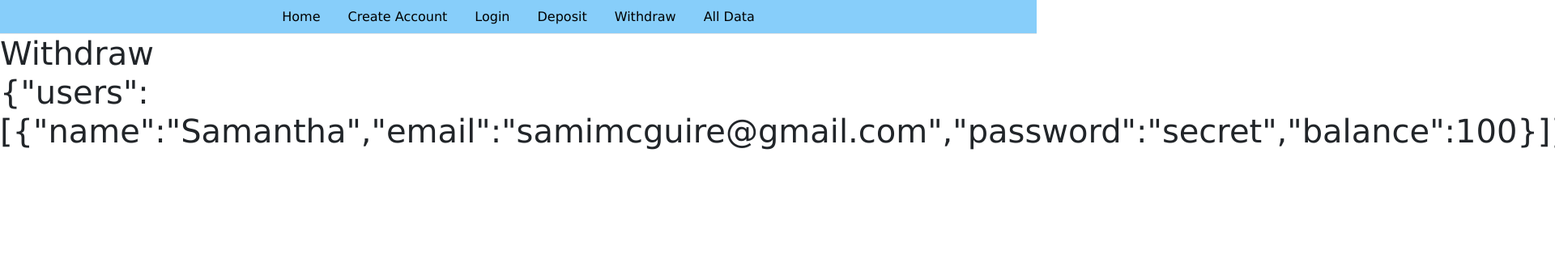
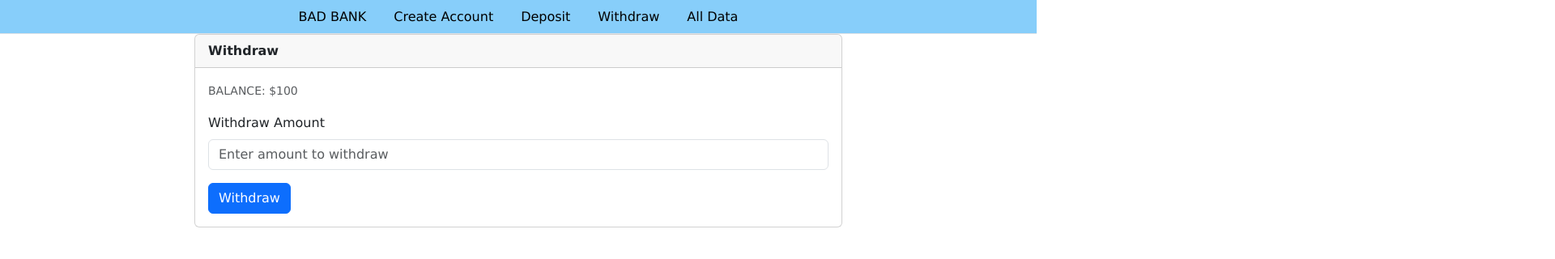
Before and after one commit to samimcguire/good-bank-app, a React (Create React App) app: page /withdraw in a window 1280 px wide. Shown: the top 320 px of the page at 81% size, 1920 px wide, since content can reach past the window. Built offline with nearby package versions, Linux system fonts and the light colour scheme.

Commit message:
Depost and Withdraw compnent creation

```diff
--- a/src/components/Deposit.js
+++ b/src/components/Deposit.js
@@ -1,12 +1,61 @@
-import { useContext } from "react";
+import { useContext, useState } from "react";
 import { UserContext } from "../context";
+import Card from 'react-bootstrap/Card';
+import Button from 'react-bootstrap/Button';
+import Form from 'react-bootstrap/Form';
 
 const Deposit = () => {
+    // Balance is always initially set to 100
+    const [deposit, setDeposit] = useState('');
+    const [balance, setBalance] = useState(100);
+    const [validTransaction, setValidTransaction] = useState(false);
     const ctx = useContext(UserContext);
+
+    let status = `BALANCE:    $${balance}`;
+
+    const handleChange = (event) => {
+        console.log(Number(event.target.value));
+        if (Number(event.target.value) <= 0) {
+        return setValidTransaction(false);
+        }
+        if (Number(event.target.value) > balance) {
+        setValidTransaction(false);
+        } else {
+        setValidTransaction(true);
+        }
+        setDeposit(Number(event.target.value));
+    };
+
+    const handleSubmit = (event) => {
+        let newBalance = balance + deposit;
+        setBalance(newBalance);
+        setValidTransaction(false);
+        event.preventDefault();
+        ctx.users.push({balance});
+    };
+
     return (
-        <h1>Deposit<br/>
-            {JSON.stringify(ctx)}
-        </h1>
+        <Card style={{ width: '50rem', top: 'center', left: '15rem' }}>
+            <Card.Header style={{ fontWeight:"bold" }}>Deposit</Card.Header>
+            <Card.Body>
+                <Form>
+                    <Form.Group className="mb-3">
+                        <Form.Text id="total">
+                        {status}
+                        </Form.Text>
+                    </Form.Group>
+
+                    <Form.Group className="mb-3">
+                        <Form.Label>Deposit Amount</Form.Label>
+                        <Form.Control type="number" id="deposit" placeholder="Enter deposit amount" value={deposit} onChange={handleChange} />
+                    </Form.Group>
+
+                    <Button variant="primary" type="submit"  onClick={handleSubmit}>
+                        Deposit
+                    </Button>
+                </Form>
+            </Card.Body>
+        </Card>
     );
 };
 
--- a/src/components/Navbar.js
+++ b/src/components/Navbar.js
@@ -1,11 +1,12 @@
 import { Link } from "react-router-dom";
+
 
 const Navbar = () => {
    return (
     <ul className="nav justify-content-center nav-tabs">
-        <Link to='/' className="nav-link" ><li className="nav-item" data-toggle="tooltip" data-placement="top" title="Navigate to Bank home page">Home</li></Link>
+        <Link to='/' className="nav-link" ><li className="nav-item" data-toggle="tooltip" data-placement="top" title="Navigate to Bank home page">BAD BANK</li></Link>
         <Link to="/createaccount" className="nav-link"><li className="nav-item" data-toggle="tooltip" data-placement="top" title="Create your Bank Account">Create Account</li></Link>
-        <Link to="/login" className="nav-link"><li className="nav-item" data-toggle="tooltip" data-placement="top" title="Login to your account">Login</li></Link>
+       {/* <Link to="/login" className="nav-link"><li className="nav-item" data-toggle="tooltip" data-placement="top" title="Login to your account">Login</li></Link> */}
         <Link to="/deposit" className="nav-link"><li className="nav-item" data-toggle="tooltip" data-placement="top" title="Navigate to deposit funds">Deposit</li></Link>
         <Link to="/withdraw" className="nav-link"><li className="nav-item" data-toggle="tooltip" data-placement="top" title="Navigate to withdraw funds">Withdraw</li></Link>
         <Link to="/alldata" className="nav-link"><li className="nav-item" data-toggle="tooltip" data-placement="top" title="Navigate to see all data">All Data</li></Link>
--- a/src/components/Withdraw.js
+++ b/src/components/Withdraw.js
@@ -1,13 +1,62 @@
-import { useContext } from "react";
+import { useContext, useState } from "react";
 import { UserContext } from "../context";
+import Card from 'react-bootstrap/Card';
+import Button from 'react-bootstrap/Button';
+import Form from 'react-bootstrap/Form';
 
 const Withdraw = () => {
+    // Balance is always initially set to 100
+    const [withdraw, setWithdraw] = useState('');
+    const [balance, setBalance] = useState(100);
+    const [validTransaction, setValidTransaction] = useState(false);
     const ctx = useContext(UserContext);
+
+    let status = `BALANCE:    $${balance}`;
+
+    const handleChange = (event) => {
+        console.log(Number(event.target.value));
+        if (Number(event.target.value) <= 0) {
+        return setValidTransaction(false);
+        }
+        if (Number(event.target.value) > balance) {
+        setValidTransaction(false);
+        } else {
+        setValidTransaction(true);
+        }
+        setWithdraw(Number(event.target.value));
+    };
+
+    const handleSubmit = (event) => {
+        let newBalance = balance - withdraw;
+        setBalance(newBalance);
+        setValidTransaction(false);
+        event.preventDefault();
+        ctx.users.push({balance});
+    };
+
     return (
-        <h1>Withdraw<br/>
-            {JSON.stringify(ctx)}
-        </h1>
+        <Card style={{ width: '50rem', top: 'center', left: '15rem' }}>
+            <Card.Header style={{ fontWeight:"bold" }}>Withdraw</Card.Header>
+            <Card.Body>
+                <Form>
+                    <Form.Group className="mb-3">
+                        <Form.Text id="total">
+                        {status}
+                        </Form.Text>
+                    </Form.Group>
+
+                    <Form.Group className="mb-3">
+                        <Form.Label>Withdraw Amount</Form.Label>
+                        <Form.Control type="number" id="withdraw" placeholder="Enter amount to withdraw" value={withdraw} onChange={handleChange} />
+                    </Form.Group>
+
+                    <Button variant="primary" type="submit"  onClick={handleSubmit}>
+                        Withdraw
+                    </Button>
+                </Form>
+            </Card.Body>
+        </Card>
     );
-}
+};
 
 export default Withdraw;
```
